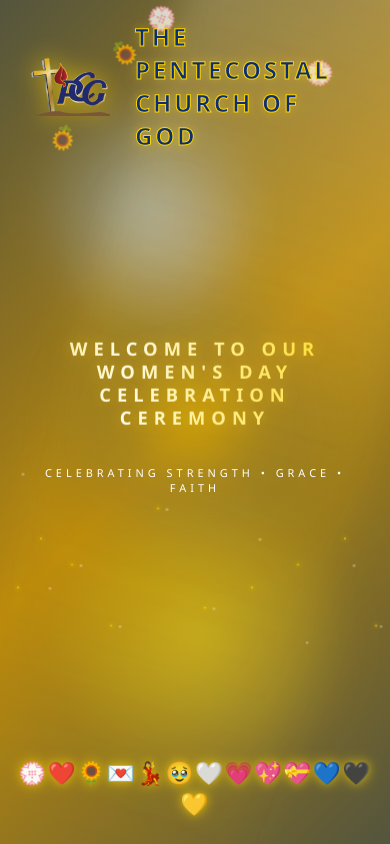
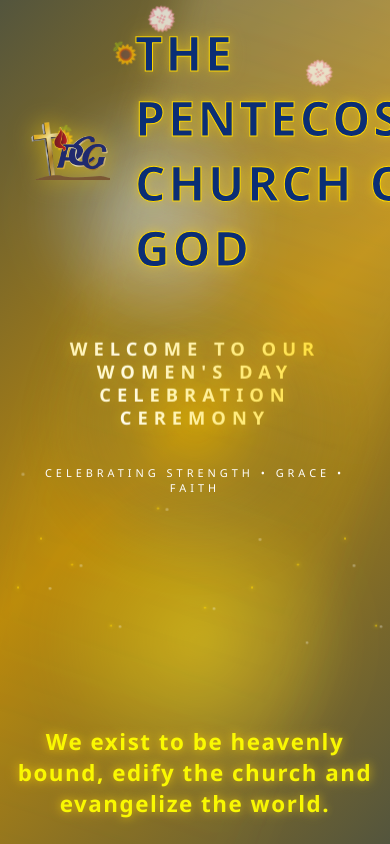
Before and after one commit to LusandaBanzi/welcomingWomen, a plain HTML site: page index.html in a window 390 px wide. Drawn offline with Linux system fonts and the light colour scheme.

Commit message:
Update index.html

```diff
--- a/index.html
+++ b/index.html
@@ -331,7 +331,7 @@
 
 .church-title{
 
-    font-size:3.2rem;
+    font-size:5.5rem;
 
     font-weight:999;
 
@@ -410,7 +410,7 @@
 }
 
 .church-title{
-font-size:1.5rem;
+font-size:3rem;
 }
 
 /* Fixed an oversized value (was 23vw, which overflowed the
@@ -1197,7 +1197,7 @@
     font-weight:700;
     letter-spacing:3px;
 
-    color:white;
+    color:yellow;
 
     text-shadow:
         0 0 8px rgba(255,215,0,.6),
@@ -1374,7 +1374,7 @@
 
         <div id="typingMessage" class="typewriter">
 
-             WE ARE GLAD THAT YOU ARE GATHERED HERE WITH US TODAY
+             WE ARE GLAD THAT YOU ARE GATHERED HERE WITH US TODAY🌸
 
         </div>
 
@@ -1384,9 +1384,8 @@
 
 <!-- Footer: scriptwriter credit (placeholder — replace with the real name) -->
 <div class="footer">
-💮❤️🌻💌💃🥹🤍💗💖💝💙🖤💛
-
-
+
+We exist to be heavenly bound, edify the church and evangelize the world.
 </div>
 
 <script>
```
